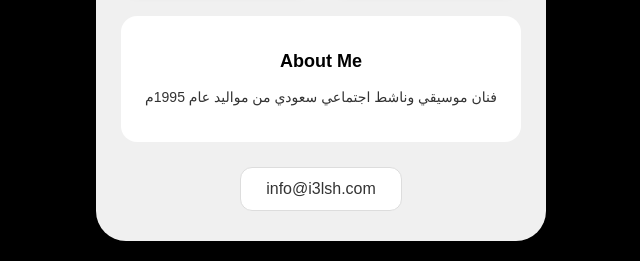
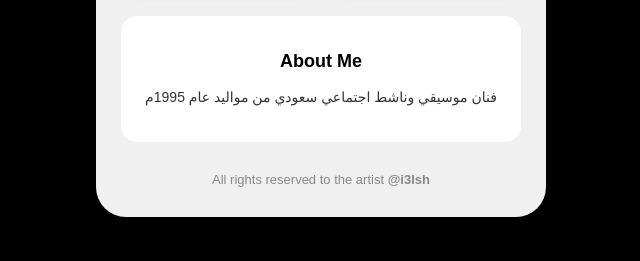
Before and after one commit to i3lsh/i3lsh.github.io, a plain HTML site: page index.html in a window 1280 px wide. Shown: the part 661-922 px from the top of the page, without its empty margins (319-959 px from the left). After the commit the page ends 898 px from the top, so only its background shows below. Drawn offline with Linux system fonts and the light colour scheme.

Commit message:
Update index.html

```diff
--- a/index.html
+++ b/index.html
@@ -249,8 +249,9 @@
     </div>
 
     <div class="email-button">
-      <a href="mailto:info@i3lsh.com">info@i3lsh.com</a>
-    </div>
-  </div>
+  <p style="font-size: 13px; color: #888; text-align: center; margin: 30px 0 0;">
+    All rights reserved to the artist <strong>@i3lsh</strong>
+  </p>
+</div>
 </body>
 </html>
```
